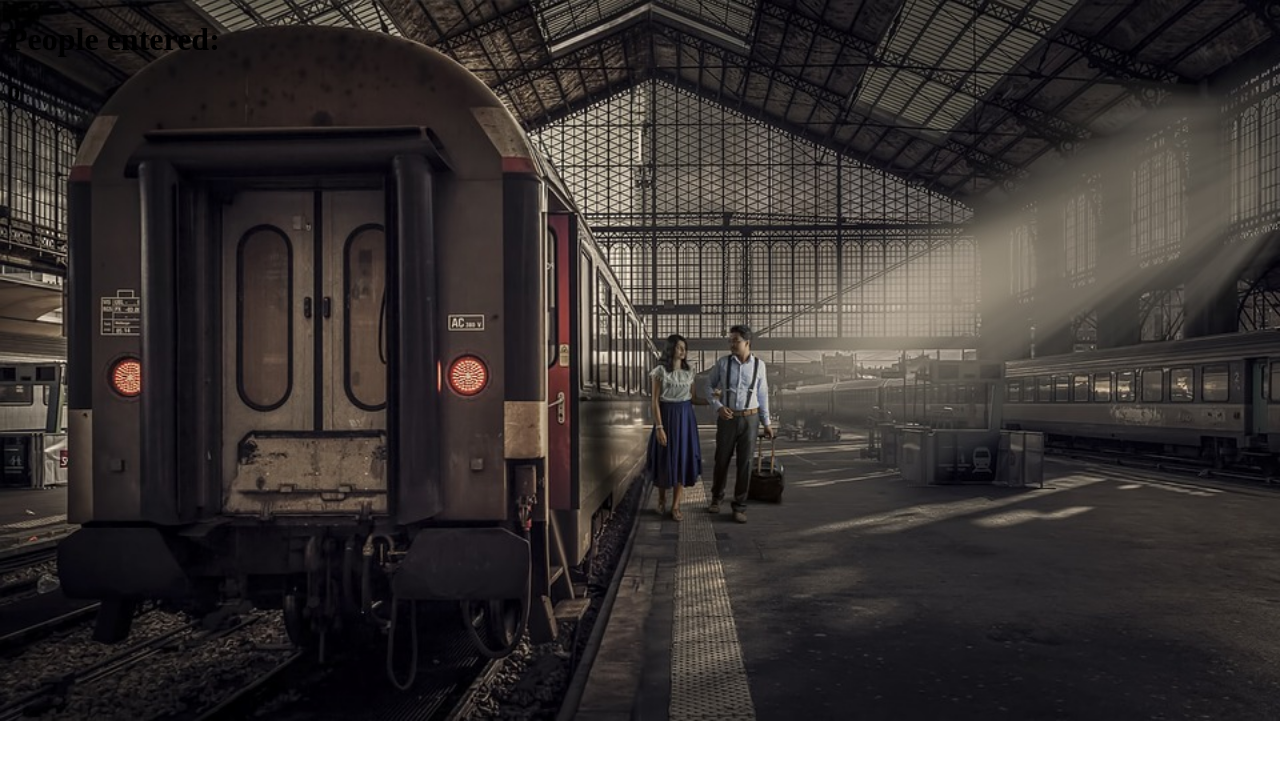
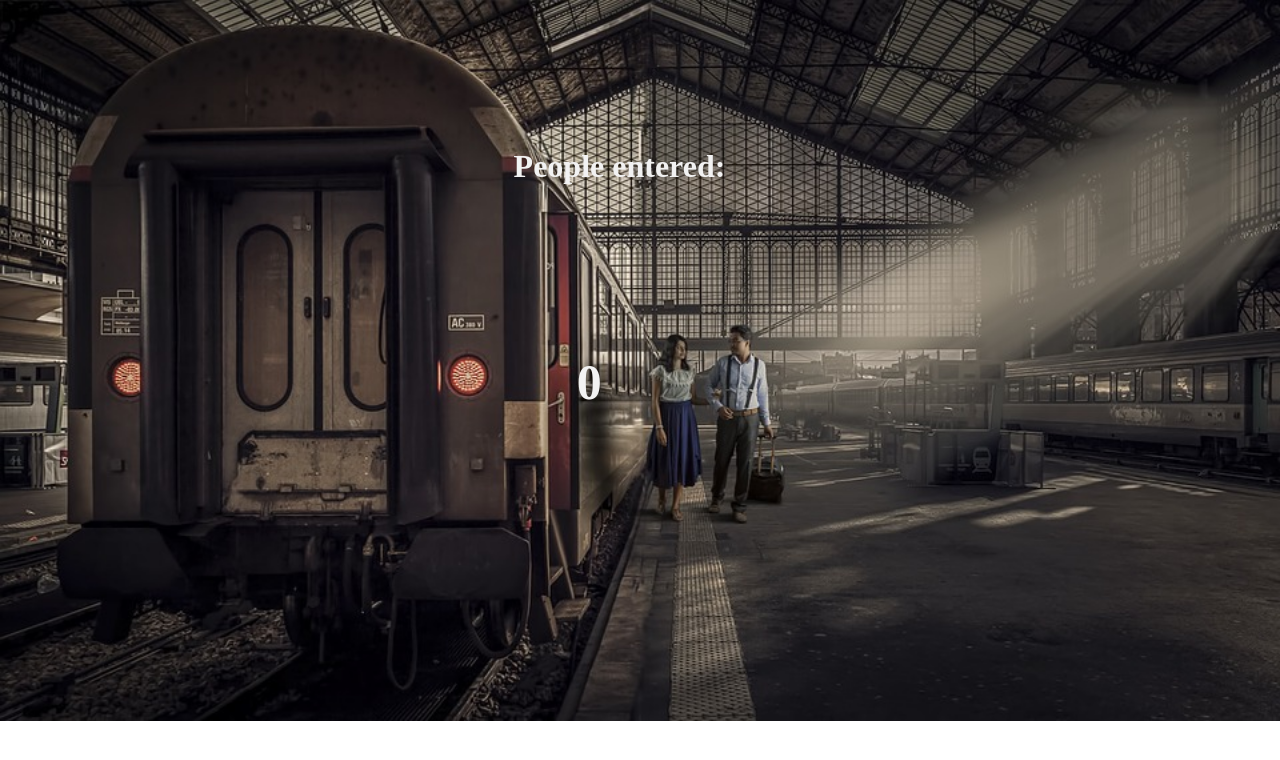
Before and after one commit to debbyuzuegbu/PassengerCounter, a plain HTML site: page index.html in a window 1280 px wide. Drawn offline with Linux system fonts and the light colour scheme.

Commit message:
added js file

```diff
--- a/index.html
+++ b/index.html
@@ -9,6 +9,6 @@
     <h1>People entered:</h1>
     <h2 id="count-el">0</h2>
 
-
+     <script src="index.js"></script>
 </body>
 </html>
--- a/style.css
+++ b/style.css
@@ -1,5 +1,19 @@
 body {
     background-image: url(Passengercountimage.jpg);
     background-repeat: no-repeat;
-    background-size: cover;;
+    background-size: cover;
+    linear-gradient:rgba(0, 0, 0, 0.7);
 }
+
+h1 {
+    color: #f2f2f2;
+    padding:10%;
+    margin-left: 30%;
+
+}
+
+h2 {
+    color: #f2f2f2;
+    margin-left: 45%;
+    font-size: 50px;
+}
```
Also changed, not shown: index.js (added).
